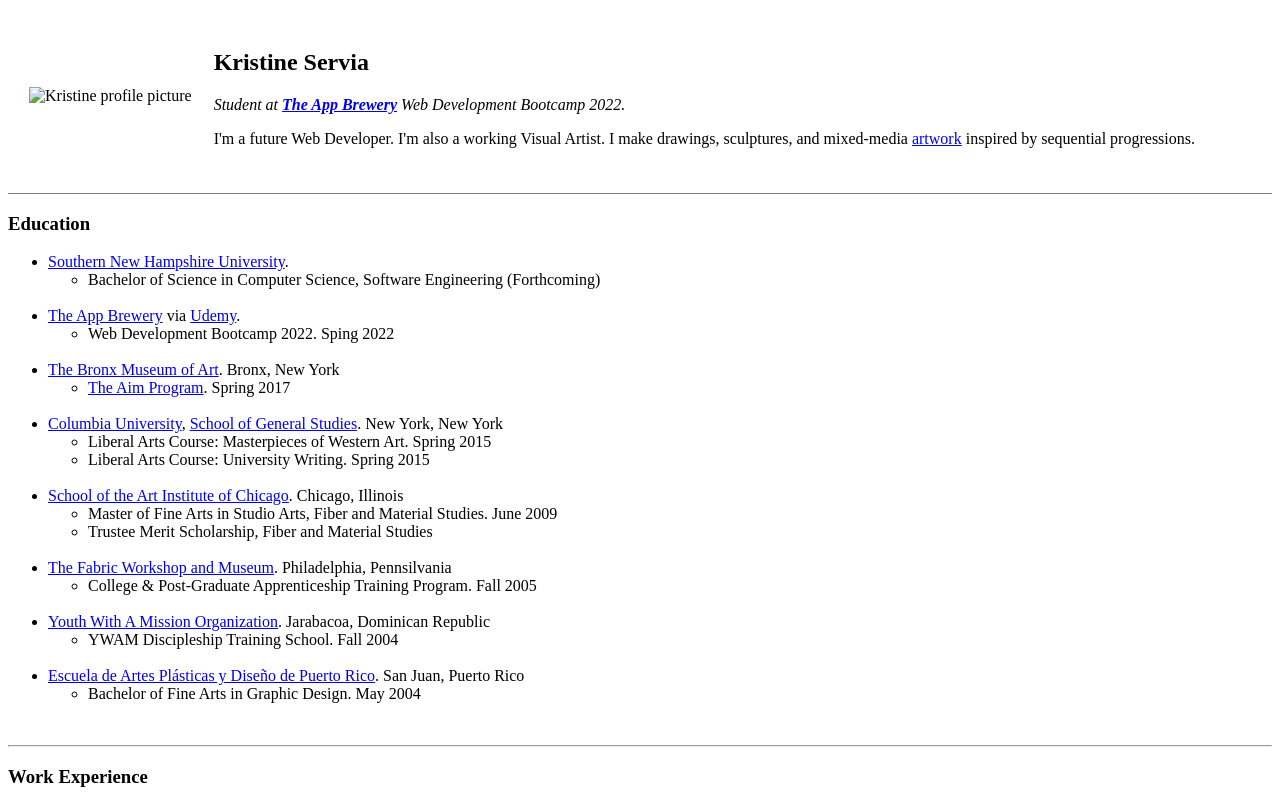
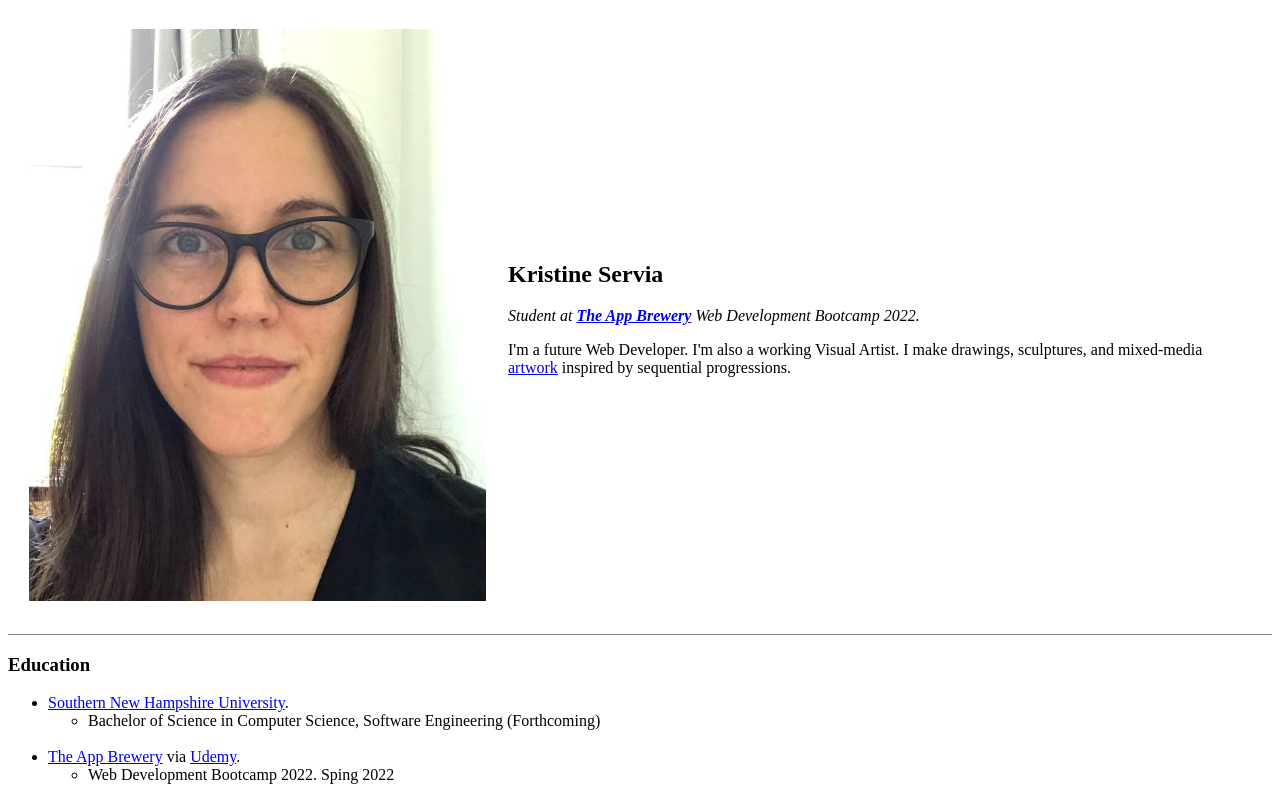
Before and after one commit to kristineservia/cv, a plain HTML site: page index.html in a window 1280 px wide. Shown: the top 799 px of the page. Drawn offline with Linux system fonts and the light colour scheme.

Commit message:
Update index.html

```diff
--- a/index.html
+++ b/index.html
@@ -9,7 +9,7 @@
 <body>
   <table cellspacing="20">
     <tr>
-      <td><img src="cv/images/ks-selfie.jpg" alt="Kristine profile picture"></td>
+      <td><img src="cv/images/ks-selfie1.jpeg" alt="Kristine profile picture"></td>
       <td>
         <h2>Kristine Servia</h2>
         <p><em>Student at <strong><a href="https://www.appbrewery.co/">The App Brewery</a></strong> Web Development Bootcamp 2022.</em></p>
```
